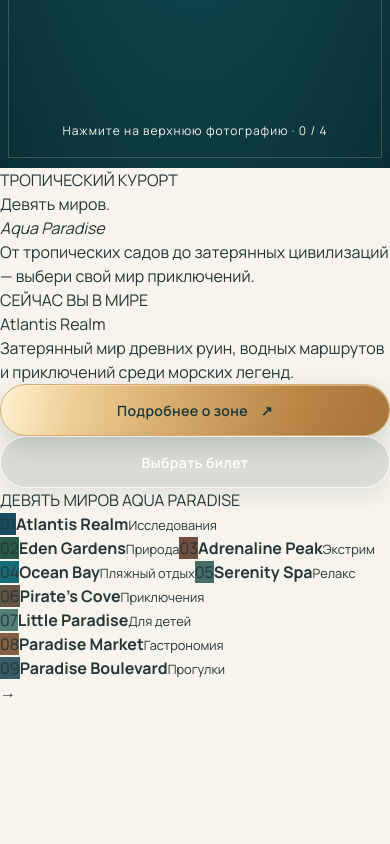
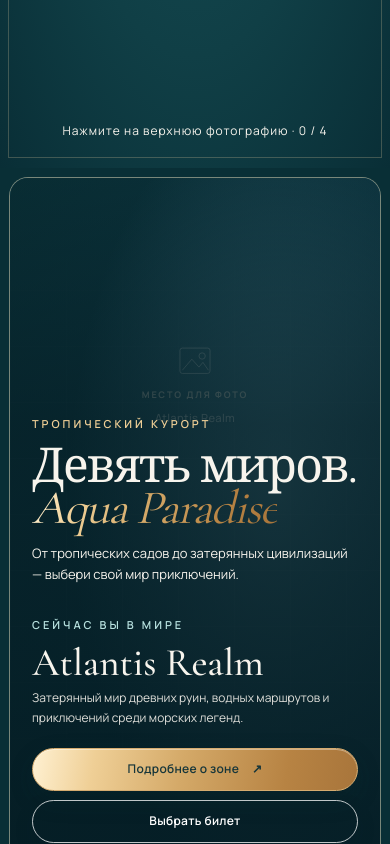
Before and after one commit to raccoonforge/aqua-paradise-resort, a React (Vite) app: page / in a window 390 px wide. Shown: the part 1520-2364 px from the top of the page. Built offline with nearby package versions, Linux system fonts and the light colour scheme.

Commit message:
style: premium full-screen nine-worlds gallery

```diff
--- a/src/index.css
+++ b/src/index.css
@@ -757,3 +757,62 @@ body {
 .apr-about__control-buttons button:focus-visible {
   outline: 2px solid #f7f4ed;
 }
+
+/* Nine Worlds — immersive, photo-ready full-scene switcher. */
+.apr-worlds { box-sizing: border-box; min-height: 100svh; padding: 18px 14px; background: #092f36; color: #f7f4ed; }
+.apr-worlds__frame { position: relative; isolation: isolate; overflow: hidden; box-sizing: border-box; min-height: max(690px,calc(100svh - 36px)); border: 1px solid rgba(239,207,150,.45); border-radius: 24px; display: flex; flex-direction: column; background: var(--world-tone,#174c63); transition: background-color .7s ease; }
+.apr-worlds__backdrops,.apr-worlds__backdrop,.apr-worlds__media { position: absolute; inset: 0; width: 100%; height: 100%; }
+.apr-worlds__backdrop { opacity: 0; transition: opacity .8s ease; pointer-events: none; }
+.apr-worlds__backdrop.is-active { opacity: 1; }
+.apr-worlds__media.apr-media { background: radial-gradient(ellipse at 72% 38%,color-mix(in srgb,var(--world-tone),#a7d9d2 25%),transparent 55%),linear-gradient(135deg,#0b353c,var(--world-tone)); }
+.apr-worlds__media .apr-media__mark { left: 68%; top: 42%; transform: translate(-50%,-50%); }
+.apr-worlds__media .apr-media__id { display: none; }
+.apr-worlds__shade { position: absolute; inset: 0; background: linear-gradient(90deg,rgba(3,24,30,.89) 0%,rgba(4,29,34,.64) 43%,rgba(4,29,34,.13) 100%),linear-gradient(0deg,rgba(3,20,24,.85),transparent 34%); pointer-events: none; }
+.apr-worlds__content { position: relative; z-index: 1; flex: 1; width: min(100%,1440px); margin: 0 auto; padding: clamp(115px,15vh,170px) clamp(24px,5vw,90px) 45px; display: flex; flex-direction: column; justify-content: center; gap: clamp(26px,5vh,65px); }
+.apr-worlds__eyebrow,.apr-worlds__selected-kicker,.apr-worlds__dock-label { font-size: 11px; letter-spacing: .27em; font-weight: 600; }
+.apr-worlds__eyebrow { color: #efcf96; }
+.apr-worlds__heading { margin: 13px 0 14px; font-family: var(--font-serif); font-size: clamp(57px,6.8vw,112px); line-height: .86; font-weight: 500; letter-spacing: -.035em; }
+.apr-worlds__heading em { font-weight: 400; background: var(--apr-gold-gradient); -webkit-background-clip: text; background-clip: text; -webkit-text-fill-color: transparent; }
+.apr-worlds__lead { max-width: 570px; font-size: clamp(14px,1.25vw,19px); line-height: 1.6; }
+.apr-worlds__selected { max-width: 560px; animation: apr-worlds-enter .5s ease both; }
+.apr-worlds__selected-kicker { color: #b7e1df; }
+.apr-worlds__selected h3 { margin: 8px 0 6px; font-family: var(--font-serif); font-size: clamp(38px,4vw,64px); line-height: 1; font-weight: 500; }
+.apr-worlds__selected p { max-width: 475px; font-size: 14px; line-height: 1.65; color: rgba(247,244,237,.9); }
+.apr-worlds__actions { display: flex; gap: 12px; flex-wrap: wrap; margin-top: 20px; }
+.apr-worlds__actions .apr-button { min-height: 48px; padding: 11px 22px; font-size: 12px; }
+.apr-worlds__actions .apr-button--outline { background: transparent; }
+.apr-worlds__dock { position: relative; z-index: 2; padding: 12px clamp(18px,3.5vw,60px) 18px; background: rgba(3,24,29,.62); border-top: 1px solid rgba(255,255,255,.16); backdrop-filter: blur(14px); }
+.apr-worlds__dock-label { display: block; margin-bottom: 10px; color: rgba(247,244,237,.7); font-size: 9px; }
+.apr-worlds__dock-row { display: flex; align-items: center; gap: 12px; }
+.apr-worlds__rail { display: flex; flex: 1; gap: 9px; overflow-x: auto; padding: 3px 2px 8px; scrollbar-width: thin; scrollbar-color: rgba(239,207,150,.4) transparent; }
+.apr-worlds__tab { display: flex; align-items: center; gap: 9px; min-width: 155px; flex: 0 0 auto; padding: 6px; border: 1px solid transparent; border-radius: 12px; text-align: left; transition: background .2s ease,border-color .2s ease; }
+.apr-worlds__tab:hover { background: rgba(255,255,255,.1); }
+.apr-worlds__tab.is-active { background: rgba(239,207,150,.16); border-color: #efcf96; }
+.apr-worlds__thumb { width: 48px; height: 52px; border-radius: 7px; flex-shrink: 0; display: grid; place-items: center; color: rgba(255,255,255,.75); font-family: var(--font-serif); font-size: 20px; }
+.apr-worlds__tab-copy { display: flex; flex-direction: column; gap: 3px; }
+.apr-worlds__tab-copy strong { font-size: 11px; font-weight: 600; white-space: nowrap; }
+.apr-worlds__tab-copy small { font-size: 10px; color: rgba(247,244,237,.66); }
+.apr-worlds__next { flex: 0 0 38px; height: 38px; border: 1px solid rgba(255,255,255,.55); border-radius: 50%; font-size: 23px; line-height: 1; }
+.apr-worlds__next:hover { background: rgba(255,255,255,.18); }
+.apr-worlds__tab:focus-visible,.apr-worlds__next:focus-visible { outline: 2px solid #efcf96; outline-offset: 3px; }
+@keyframes apr-worlds-enter { from { opacity: 0; transform: translateY(12px); } to { opacity: 1; transform: translateY(0); } }
+@media(max-width:639px) {
+  .apr-worlds { padding: 9px; min-height: 100svh; }
+  .apr-worlds__frame { min-height: max(730px,calc(100svh - 18px)); border-radius: 19px; }
+  .apr-worlds__shade { background: linear-gradient(180deg,rgba(3,24,30,.3),rgba(3,24,30,.66) 30%,rgba(3,24,30,.85) 78%); }
+  .apr-worlds__media .apr-media__mark { left: 50%; top: 25%; opacity: .45; }
+  .apr-worlds__content { padding: 118px 22px 24px; gap: 26px; justify-content: end; }
+  .apr-worlds__heading { font-size: clamp(48px,12vw,72px); }
+  .apr-worlds__lead { font-size: 13px; }
+  .apr-worlds__selected h3 { font-size: 39px; }
+  .apr-worlds__selected p { font-size: 12px; }
+  .apr-worlds__actions { flex-direction: column; gap: 9px; }
+  .apr-worlds__actions .apr-button { width: 100%; min-height: 43px; }
+  .apr-worlds__dock { padding: 10px 12px 12px; }
+  .apr-worlds__tab { min-width: 116px; flex-direction: column; align-items: stretch; gap: 5px; }
+  .apr-worlds__thumb { width: 100%; height: 44px; }
+  .apr-worlds__tab-copy strong { font-size: 10px; }
+  .apr-worlds__tab-copy small { display: none; }
+}
+@media(max-height:760px) and (min-width:640px) { .apr-worlds__content { padding-top: 92px; gap: 20px; } .apr-worlds__heading { font-size: clamp(54px,5.5vw,80px); } .apr-worlds__frame { min-height: 660px; } }
+@media(prefers-reduced-motion:reduce) { .apr-worlds__backdrop,.apr-worlds__selected,.apr-worlds__frame { transition: none; animation: none; } }
```
